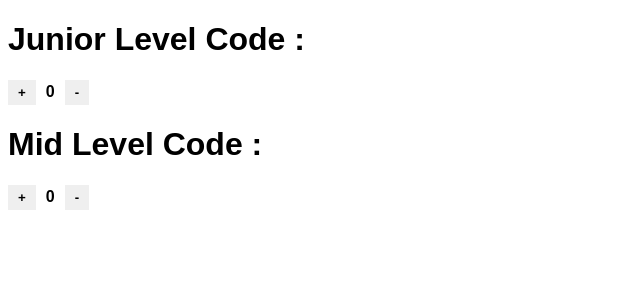
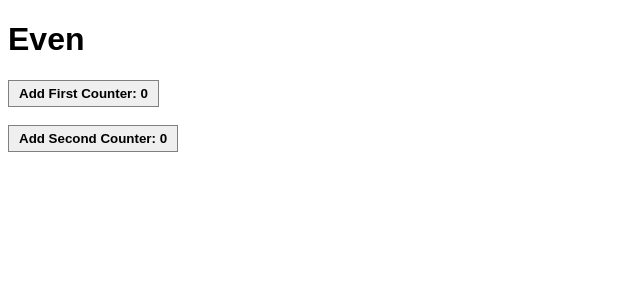
Before and after one commit to siavash-sattari/react-tutorial, a React (Create React App) app in the folder a4-hooks/: page / in a window 1280 px wide. Shown: the top 300 px of the page, without its empty margins (0-640 px from the left). Built offline with nearby package versions, Linux system fonts and the light colour scheme.

Commit message:
a4e5 - useMemo Example 1

```diff
--- a/a4-hooks/src/App.js
+++ b/a4-hooks/src/App.js
@@ -2,7 +2,8 @@ import React from 'react';
 // import Main from './E01/Main';
 // import Main from './E02/Main';
 // import Main from './E03/Main';
-import Main from './E04/Main';
+// import Main from './E04/Main';
+import Main from './E05/Main';
 import './App.css';
 
 function App() {
--- /dev/null
+++ b/a4-hooks/src/E05/Main.css
@@ -0,0 +1,7 @@
+button {
+  border: 1px solid gray;
+  padding: 5px 10px;
+  font-weight: bold;
+  cursor: pointer;
+  display: block;
+}
--- /dev/null
+++ b/a4-hooks/src/E05/Main.jsx
@@ -0,0 +1,35 @@
+import React, { useState, useMemo } from 'react';
+import './Main.css';
+
+const Main = () => {
+  const [firstCount, setFirstCount] = useState(0);
+  const [secondCount, setSecondCount] = useState(0);
+
+  const firstCounterHandler = () => {
+    setFirstCount(prevCount => prevCount + 1);
+  };
+
+  const secondCounterHandler = () => {
+    setSecondCount(prevCount => prevCount + 1);
+  };
+
+  const isEven = useMemo(() => {
+    let index = 0;
+    while (index < 2000000000) {
+      index++;
+    }
+
+    return firstCount % 2 === 0;
+  }, [firstCount]);
+
+  return (
+    <div>
+      <h1>{isEven ? 'Even' : 'Odd'}</h1>
+      <button onClick={firstCounterHandler}>Add First Counter: {firstCount}</button>
+      <br />
+      <button onClick={secondCounterHandler}>Add Second Counter: {secondCount}</button>
+    </div>
+  );
+};
+
+export default Main;
```
